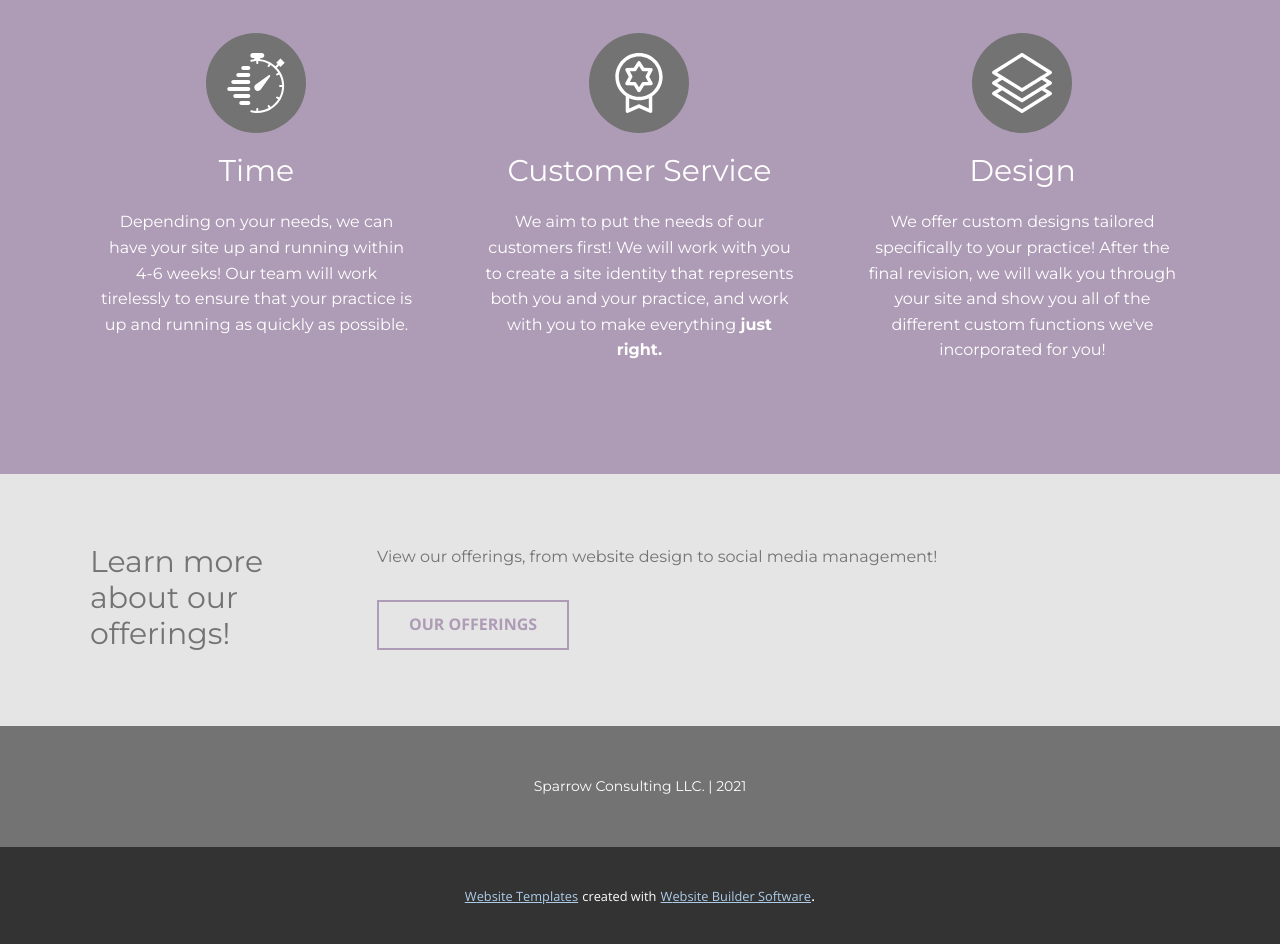
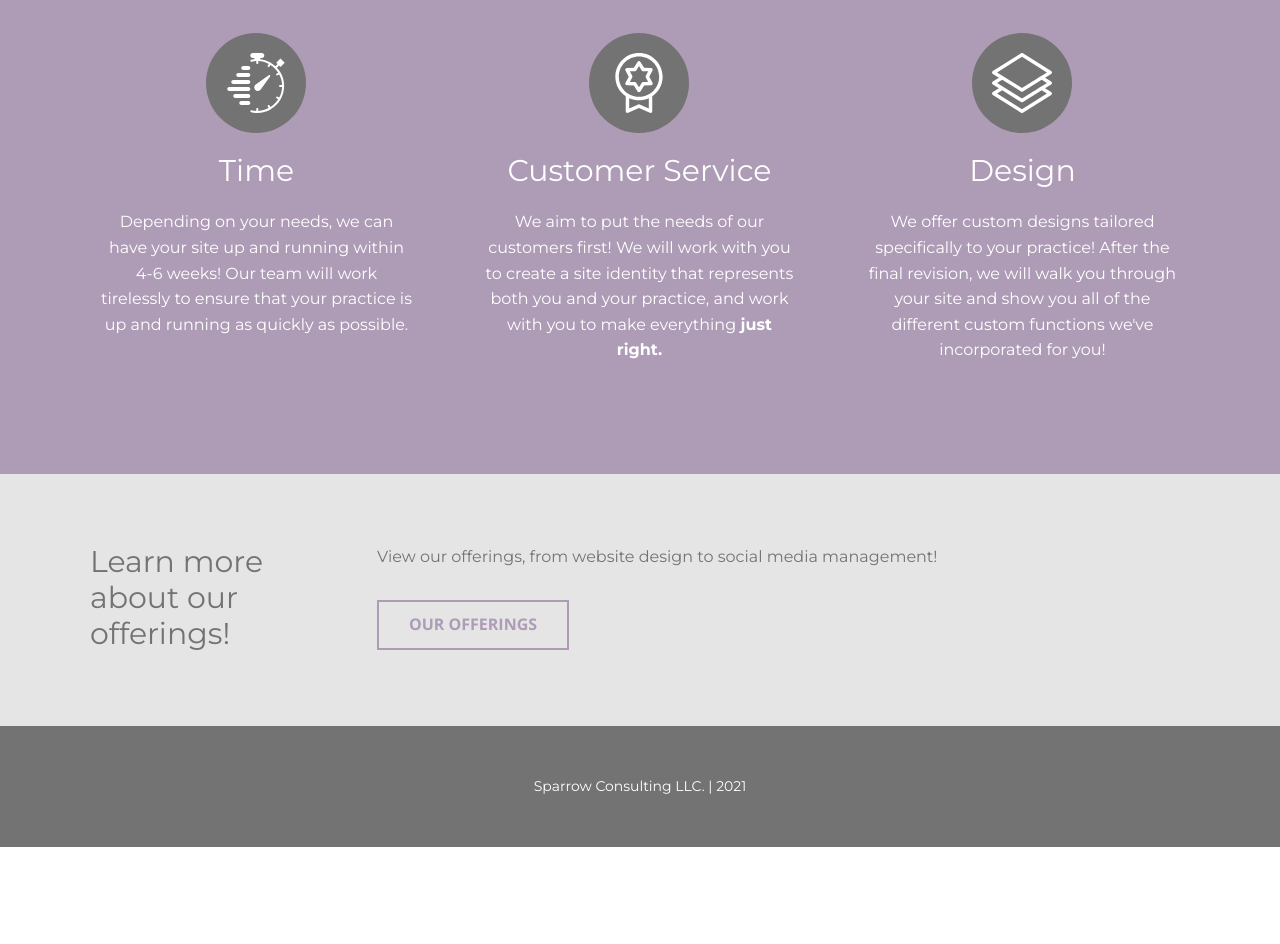
Before and after one commit to trepear/Sparrow, a website: page public/index.html in a window 1280 px wide. Shown: the part 1320-2264 px from the top of the page. After the commit the page ends 2167 px from the top, so only its background shows below. Drawn offline with nearby package versions, Linux system fonts and the light colour scheme.

Commit message:
getting rid of extra footer

```diff
--- a/public/index.html
+++ b/public/index.html
@@ -165,16 +165,6 @@
     <footer class="u-align-center u-clearfix u-custom-color-3 u-footer u-footer" id="sec-4988"><div class="u-clearfix u-sheet u-sheet-1">
         <p class="u-custom-font u-font-montserrat u-small-text u-text u-text-variant u-text-1">Sparrow Consulting LLC. | 2021</p>
       </div></footer>
-    <section class="u-backlink u-clearfix u-grey-80">
-      <a class="u-link" href="https://nicepage.com/website-templates" target="_blank">
-        <span>Website Templates</span>
-      </a>
-      <p class="u-text">
-        <span>created with</span>
-      </p>
-      <a class="u-link" href="https://nicepage.com/" target="_blank">
-        <span>Website Builder Software</span>
-      </a>.
-    </section>
+
   </body>
 </html>
```
Also changed, not shown: public/About-Us.html (+1 -11 lines), public/Contact.html (+1 -10 lines), public/Home.html (+1 -11 lines), public/Our-Services.html (+1 -11 lines).
